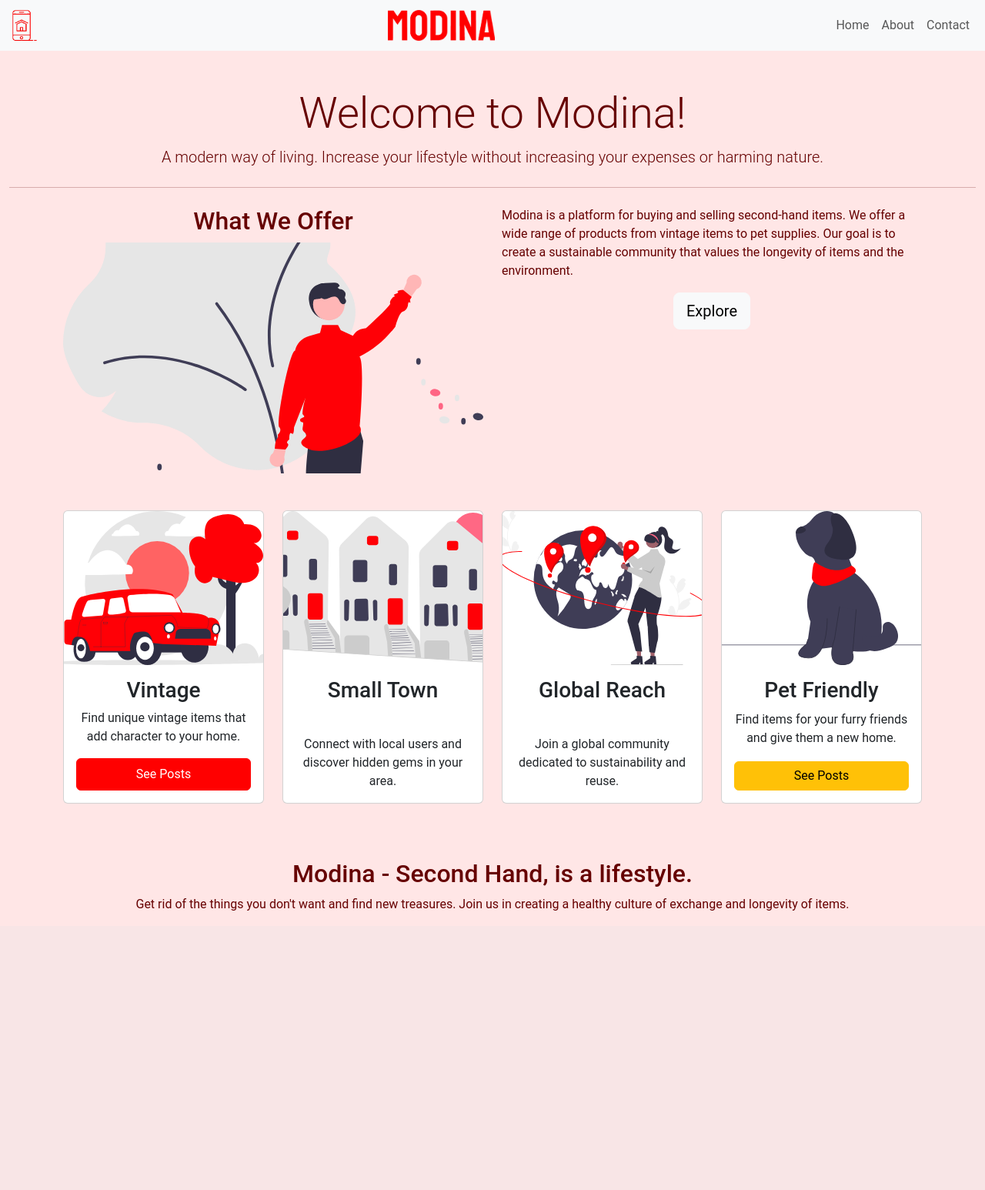
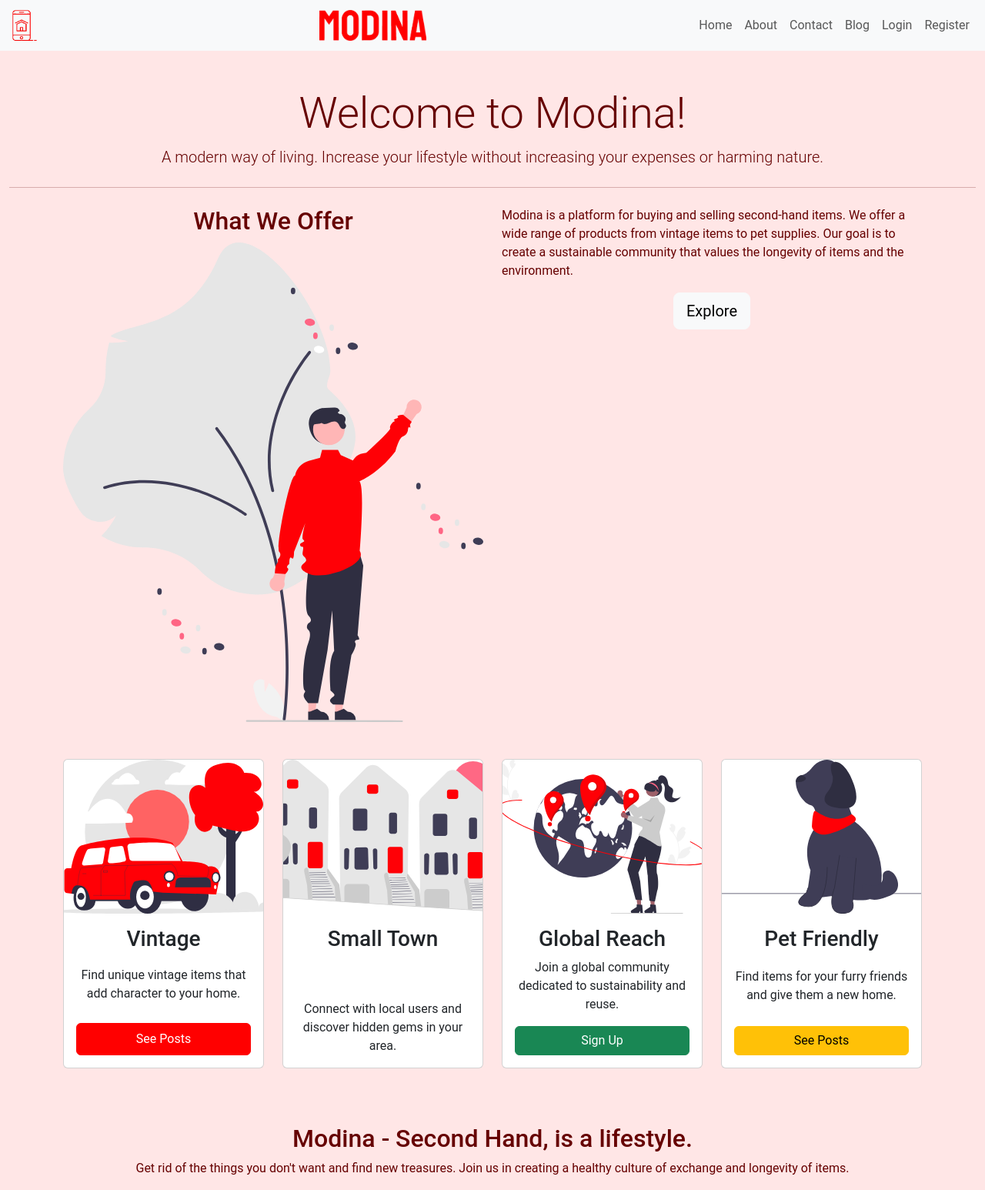
Before and after one commit to D0bledore/django-project, a Django app: page / in a window 1280 px wide. Shown: the whole page at 77% size. Before the commit the page ends 1183 px from the top, so only its background shows below. Run offline with Django 5.2, Linux system fonts and the light colour scheme.

Commit message:
mend
Create basic account functionality

```diff
--- a/blog/templates/blog/index.html
+++ /dev/null
@@ -1,6 +0,0 @@
-{% extends 'base.html' %}
-
-{% block content %}
-    <h1>Welcome to the Blog</h1>
-    <p><a href="{% url 'posts' %}">See Blog Posts</a></p>
-{% endblock %}
--- a/blog/urls.py
+++ b/blog/urls.py
@@ -4,6 +4,6 @@ from django.urls import path
 from . import views
 
 urlpatterns = [
-    path('', views.blog_index, name='blog_index'),
+    path('', views.blog_index, name='blog'),
     path('posts/', views.blog_post, name='posts'),
 ]
--- a/blog/views.py
+++ b/blog/views.py
@@ -5,7 +5,7 @@ from django.http import HttpResponse
 from .models import BlogPost
 
 def blog_index(request):
-    return render(request, 'blog/index.html')
+    return render(request, 'blog/blog.html')
 
 
 def blog_post(request):
--- a/core/templates/core/index.html
+++ b/core/templates/core/index.html
@@ -2,7 +2,7 @@
 {% load static %}
 
 {% block stylesheet %}
-<link rel="stylesheet" href="{% static 'css/core-index.css' %}">
+<link rel="stylesheet" href="{% static 'css/index.css' %}">
 <style>
     .card {
         height: 100%;
@@ -38,7 +38,7 @@
         <div class="col-sm-12 col-md-6">
             <p>Modina is a platform for buying and selling second-hand items. We offer a wide range of products from vintage items to pet supplies. Our goal is to create a sustainable community that values the longevity of items and the environment.</p>
             <div class="text-center">
-                <a href="{% url 'blog_index' %}" class="btn btn-light btn-lg">Explore</a>
+                <a href="{% url 'blog' %}" class="btn btn-light btn-lg">Explore</a>
             </div>
         </div>
     </div>
@@ -52,7 +52,7 @@
                 <div class="card-body">
                     <h3 class="card-title">Vintage</h3>
                     <p class="card-text">Find unique vintage items that add character to your home.</p>
-                    <a href="{% url 'blog_index' %}" class="btn btn-primary">See Posts</a>
+                    <a href="{% url 'blog' %}" class="btn btn-primary">See Posts</a>
                 </div>
             </div>
         </div>
@@ -72,7 +72,7 @@
                 <div class="card-body">
                     <h3 class="card-title">Global Reach</h3>
                     <p class="card-text">Join a global community dedicated to sustainability and reuse.</p>
-                    {# <a href="{% url 'signup' %}" class="btn btn-success">Sign Up</a> #}
+                    <a href="{% url 'register' %}" class="btn btn-success">Sign Up</a>
                 </div>
             </div>
         </div>
@@ -82,7 +82,7 @@
                 <div class="card-body">
                     <h3 class="card-title">Pet Friendly</h3>
                     <p class="card-text">Find items for your furry friends and give them a new home.</p>
-                    <a href="{% url 'blog_index' %}" class="btn btn-warning">See Posts</a>
+                    <a href="{% url 'blog' %}" class="btn btn-warning">See Posts</a>
                 </div>
             </div>
         </div>
--- a/core/urls.py
+++ b/core/urls.py
@@ -4,7 +4,7 @@ from django.urls import path
 from . import views
 
 urlpatterns = [
-    path('', views.core_index, name='core_index'),
+    path('', views.core_index, name='index'),
     path('about/', views.core_about, name='core_about'),
     path('contact/', views.core_contact, name='core_contact'),
 ]
--- a/static/css/core-index.css
+++ /dev/null
@@ -1,9 +0,0 @@
-body {
-    background-color: var(--background-color);
-}
-
-.img-fluid {
-    width: 100%;
-    height: 300px;
-    object-fit: cover;
-}
--- a/templates/base.html
+++ b/templates/base.html
@@ -19,13 +19,13 @@
         <div class="container-fluid">
             <div class="d-flex align-items-center w-100">
                 <!-- Left Logo -->
-                <a class="navbar-brand" href="{% url 'core_index' %}">
+                <a class="navbar-brand" href="{% url 'index' %}">
                     <img src="{% static 'images/logo/logo.png' %}" alt="logo" class="logo-img">
                 </a>
 
                 <!-- Center Modina Image -->
                 <div class="d-flex justify-content-center flex-grow-1">
-                    <a href="{% url 'core_index' %}">
+                    <a href="{% url 'index' %}">
                         <img src="{% static 'images/logo/modina.png' %}" alt="modina" class="modina-img">
                     </a>
                 </div>
@@ -36,11 +36,11 @@
                             aria-expanded="false" aria-label="Toggle navigation">
                         <span class="navbar-toggler-icon"></span>
                     </button>
-
+                    <!-- Nav Items -->
                     <div class="collapse navbar-collapse" id="navbarNav">
                         <ul class="navbar-nav">
                             <li class="nav-item">
-                                <a class="nav-link" href="{% url 'core_index' %}">Home</a>
+                                <a class="nav-link" href="{% url 'index' %}">Home</a>
                             </li>
                             <li class="nav-item">
                                 <a class="nav-link" href="{% url 'core_about' %}">About</a>
@@ -48,6 +48,21 @@
                             <li class="nav-item">
                                 <a class="nav-link" href="{% url 'core_contact' %}">Contact</a>
                             </li>
+                            <li class="nav-item">
+                                <a class="nav-link" href="{% url 'blog' %}">Blog</a>
+                            </li>
+                            {% if user.is_authenticated %}
+                            <li class="nav-item">
+                                <a class="nav-link" href="{% url 'logout' %}">Logout</a>
+                            </li>
+                            {% else %}
+                            <li class="nav-item">
+                                <a class="nav-link" href="{% url 'login' %}">Login</a>
+                            </li>
+                            <li class="nav-item">
+                                <a class="nav-link" href="{% url 'register' %}">Register</a>
+                            </li>
+                            {% endif %}
                         </ul>
                     </div>
                 </div>
```
